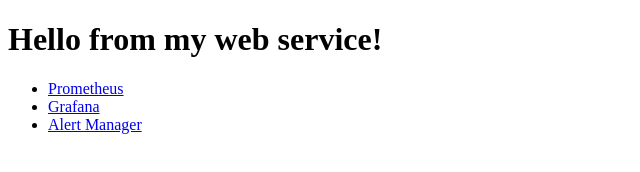
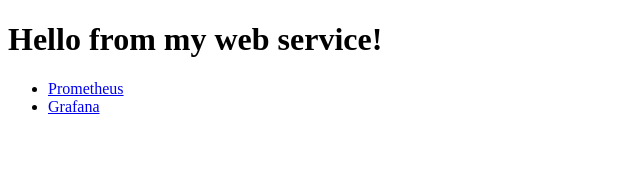
Before and after one commit to StefanLock/monitoring-stack, a plain HTML site: page index.html in a window 1280 px wide. Shown: the whole page, without its empty margins (0-640 px from the left). Drawn offline with Linux system fonts and the light colour scheme.

```diff
--- a/index.html
+++ b/index.html
@@ -9,7 +9,6 @@
     <ul>
         <li><a href="http://localhost:9090" target="_blank">Prometheus</a></li>
         <li><a href="http://localhost:3000" target="_blank">Grafana</a></li>
-        <li><a href="http://localhost:9090" target="_blank">Alert Manager</a></li>
     </ul>
 </body>
 </html>
```
Also changed, not shown: 2 other files.
